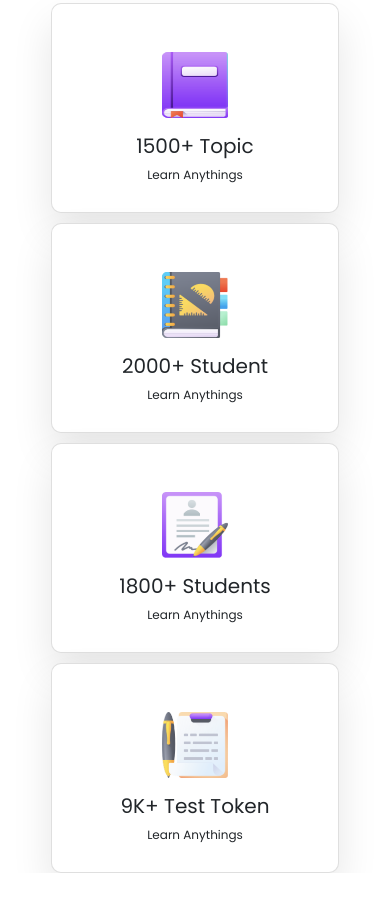
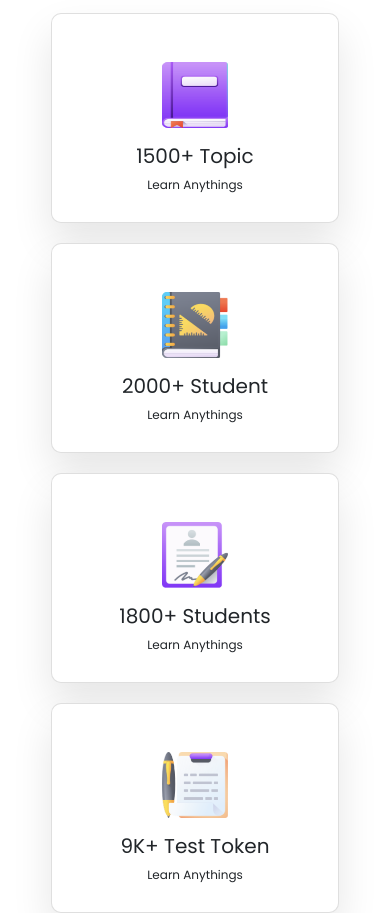
Before and after one commit to Md-Sakibul-Islam/e-school, a plain HTML site: page index.html in a window 390 px wide. Shown: the part 801-1714 px from the top of the page. Before the commit the page ends 1674 px from the top, so only its background shows below. Drawn offline with Linux system fonts and the light colour scheme.

Commit message:
responsive for phone and ipad

```diff
--- a/css/style.css
+++ b/css/style.css
@@ -37,7 +37,7 @@ text-align: center;
     background: #FFFFFF;
     box-shadow: 0px 20px 40px rgba(0, 0, 0, 0.1);
     border-radius: 10px;
-    margin-top: 10px;
+    margin-top: 20px;
 
 }
 .card-text{
--- a/index.html
+++ b/index.html
@@ -189,7 +189,7 @@
 
     <section class="container-fluid mt-5 ">
       <div class="row d-flex justify-content-evenly ">
-        <div class="col-12 d-flex align-items-center justify-content-center col-lg-3">
+        <div class="col-12 d-flex align-items-center justify-content-center col-md-6 col-lg-3">
 
             <div class="card d-flex  align-items-center" style="width: 18rem;">
               <img src="./images/book.png" class="mt-5 card-img-top" alt="...">
@@ -200,7 +200,7 @@
             </div>
 
         </div>
-        <div class="col-12 d-flex align-items-center justify-content-center col-lg-3">
+        <div class="col-12 d-flex align-items-center justify-content-center col-md-6 col-lg-3">
 
           <div class="card d-flex  align-items-center" style="width: 18rem;">
             <img src="./images/Students.png" class="mt-5 card-img-top" alt="...">
@@ -210,7 +210,7 @@
             </div>
           </div>
         </div>
-        <div class="col-12 d-flex align-items-center justify-content-center col-lg-3">
+        <div class="col-12 d-flex align-items-center justify-content-center col-md-6 col-lg-3">
 
           <div class="card d-flex  align-items-center" style="width: 18rem;">
             <img src="./images/Student.png" class="mt-5 card-img-top" alt="...">
@@ -220,7 +220,7 @@
             </div>
           </div>
         </div>
-        <div class="col-12 d-flex align-items-center justify-content-center col-lg-3">
+        <div class="col-12 d-flex align-items-center justify-content-center col-md-6 col-lg-3">
 
           <div class="card d-flex  align-items-center" style="width: 18rem;">
             <img src="./images/Test.png" class="mt-5 card-img-top" alt="...">
```
